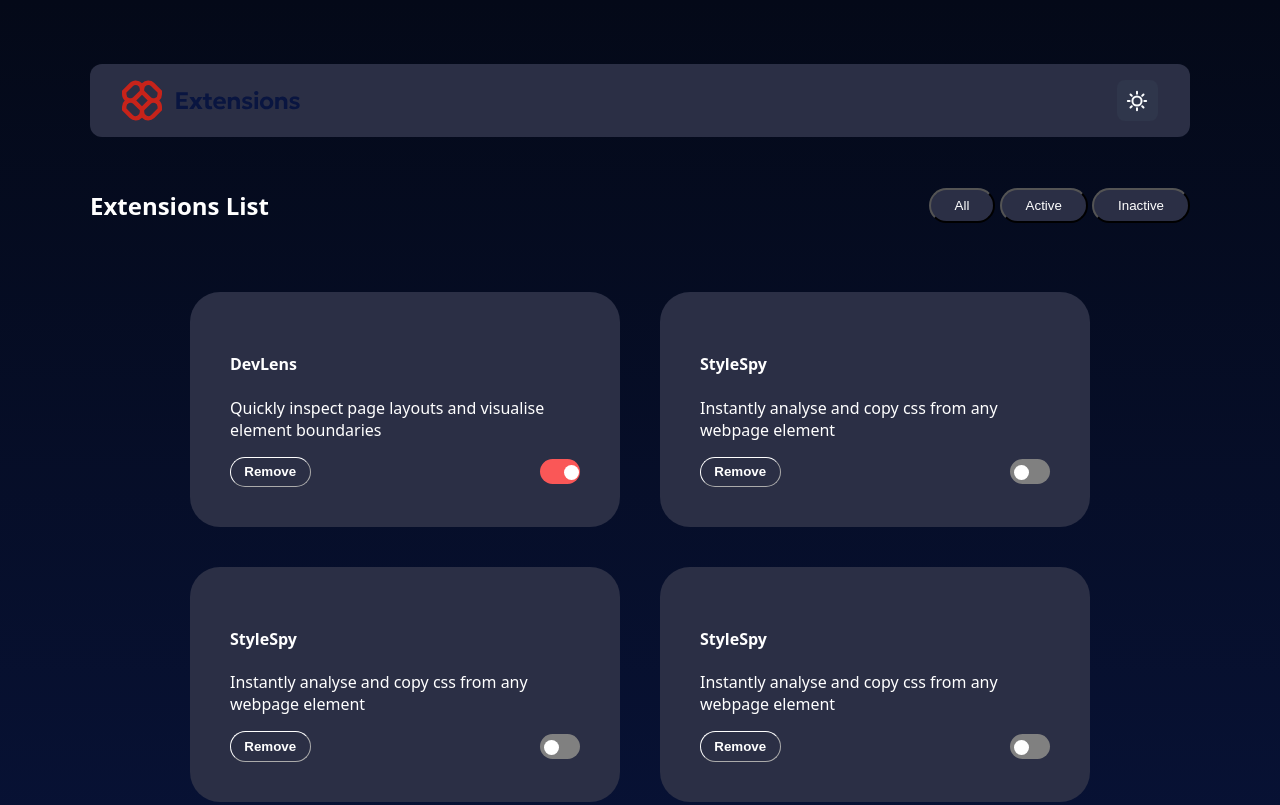
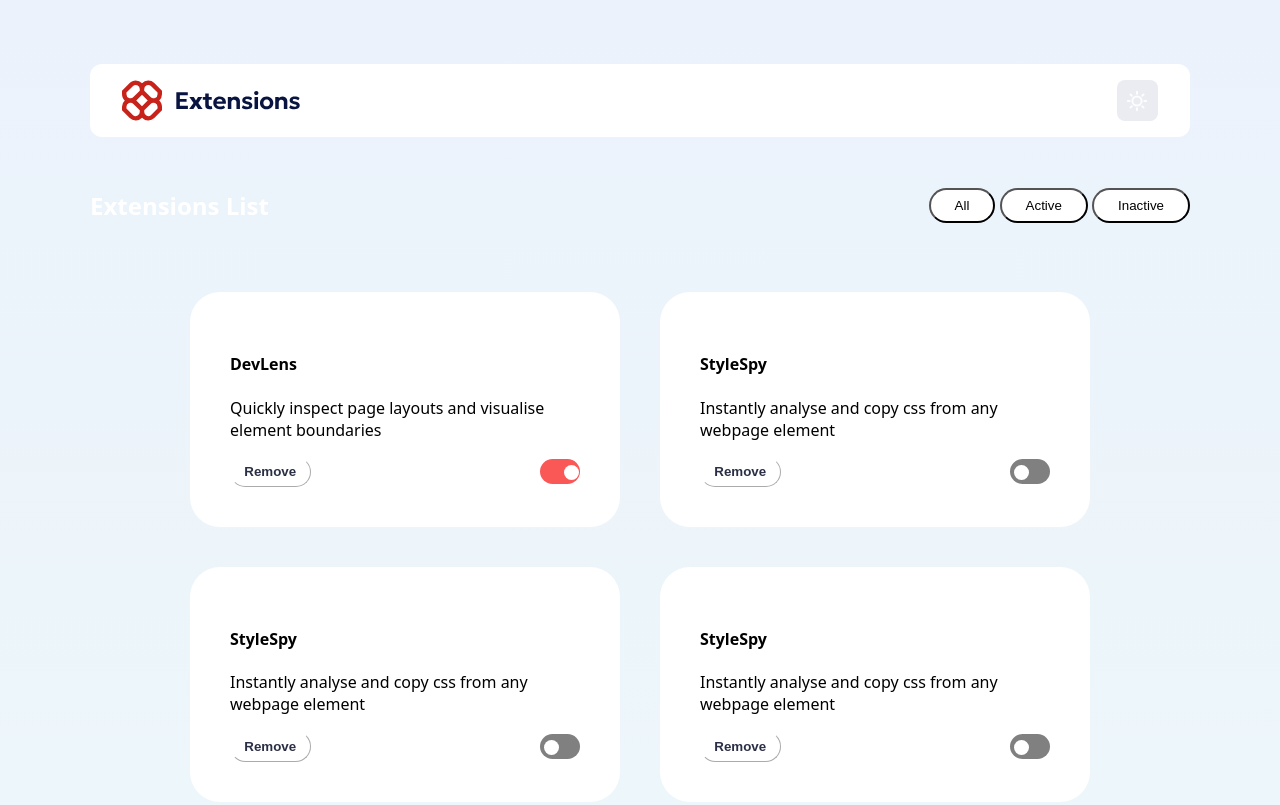
Before and after one commit to ArsalanAhme/BrowserManagerExtensionUI, a plain HTML site: page Main.html in a window 1280 px wide. Shown: the top 805 px of the page. Drawn offline with Linux system fonts and the light colour scheme.

Commit message:
created logic for toggling between day and night theme

```diff
--- a/Main.html
+++ b/Main.html
@@ -7,23 +7,23 @@
     <link rel="stylesheet" href="style.css">
 </head>
 
-<body class="dark-theme">
+<body class="light-theme">
     <div class="app-container">
     <nav class="Extension-Header">
         <div class="logo-group">
             <img src="assets/images/logo.svg">
         </div>
 
-        <button class="theme-toggle">
+        <button class="theme-toggle" id="themeBtn">
             <img src="assets/images/icon-sun.svg" alt="theme icon" id = "themeIcon">
         </button>
     </nav>
     <nav class="filter-bar">
         <h2 id = "Extension-List-Header">Extensions List</h2>
         <div>
-            <button type="button" class = "filter-button btn-red">All</button>
-            <button type="button" class = "filter-button btn-blue">Active</button>
-            <button type="button" class = "filter-button btn-blue">Inactive</button>
+            <button type="button" class = "filter-button" data-filter="all">All</button>
+            <button type="button" class = "filter-button"data-filter ="active">Active</button>
+            <button type="button" class = "filter-button" data-filter = "inactive">Inactive</button>
         </div>
     </nav>
 
@@ -105,6 +105,6 @@
     </div>
 </div>
 
-
+    <script src="app.js"></script>
 </body>
 </html>
--- /dev/null
+++ b/app.js
@@ -0,0 +1,16 @@
+const themeBtn = document.getElementById('themeBtn');
+const themeIcon = document.getElementById('themeIcon');
+const body = document.body;
+
+
+themeBtn.addEventListener('click', () => {
+
+    body.classList.toggle('light-theme');
+
+
+    if (body.classList.contains('light-theme')) {
+        themeIcon.src = 'assets/images/icon-moon.svg';
+    } else {
+        themeIcon.src = 'assets/images/icon-sun.svg';
+    }
+});
--- a/style.css
+++ b/style.css
@@ -1,5 +1,7 @@
 body{
     font-family: "Noto Sans", sans-serif;
+    background: linear-gradient(180deg, #040918 0%, #091540 100%);
+    color: white;
 }
 
 .switch{
@@ -81,7 +83,7 @@ input:checked + .slider:before{
     color: #2B2F45;
 }
 
-.dark-theme .RemoveStyle{
+ .RemoveStyle{
     color: white;
 }
 
@@ -108,7 +110,7 @@ input:checked + .slider:before{
     -ms-transition: .3s;
 }
 
-.dark-theme .filter-button{
+ .filter-button{
     background-color: #2B2F45;
     color: white;
 }
@@ -122,13 +124,13 @@ input:checked + .slider:before{
     background-color: red;
 }
 
-.btn-red{
+/* .btn-red{
     background-color: red;
 }
 
 .btn-blue{
      background-color: #2B2F45;
-}
+} */
 
 
 .Adjustor{
@@ -167,10 +169,11 @@ input:checked + .slider:before{
 
 }
 
-.dark-theme .Extension-Header{
+.Extension-Header{
     background-color: #2B2F45;
     color: white;
 }
+
 
 .light-theme .Extension-Header{
     background-color: white;
@@ -187,17 +190,15 @@ input:checked + .slider:before{
     padding: 2rem;
 }
 
-.dark-theme{
-    background: linear-gradient(180deg, #040918 0%, #091540 100%);
-    color: white;
 
-}
+
+
 
 .light-theme{
     background: linear-gradient(180deg, #EBF2FC 0%, #EEF8F9 100%);
 }
 
-.dark-theme .Extension-Card {
+.Extension-Card {
     background-color: #2B2F45;
     border: 1px solid var(--neutral-700);
 }
@@ -205,6 +206,7 @@ input:checked + .slider:before{
 .light-theme .Extension-Card{
     background-color: white;
     border: 1px solid var(--neutral-300);
+    color: black;
 }
 
 .theme-toggle{
@@ -226,11 +228,11 @@ input:checked + .slider:before{
     background-color: hsl(217, 61%, 90%);
 }
 
-.dark-theme .theme-toggle{
+.theme-toggle{
     background-color: hsl(225, 23%, 24%);
 }
 
-.dark-theme .theme-toggle:hover{
+.theme-toggle:hover{
     background-color: hsl(226, 11%, 37%);
 }
 
```
